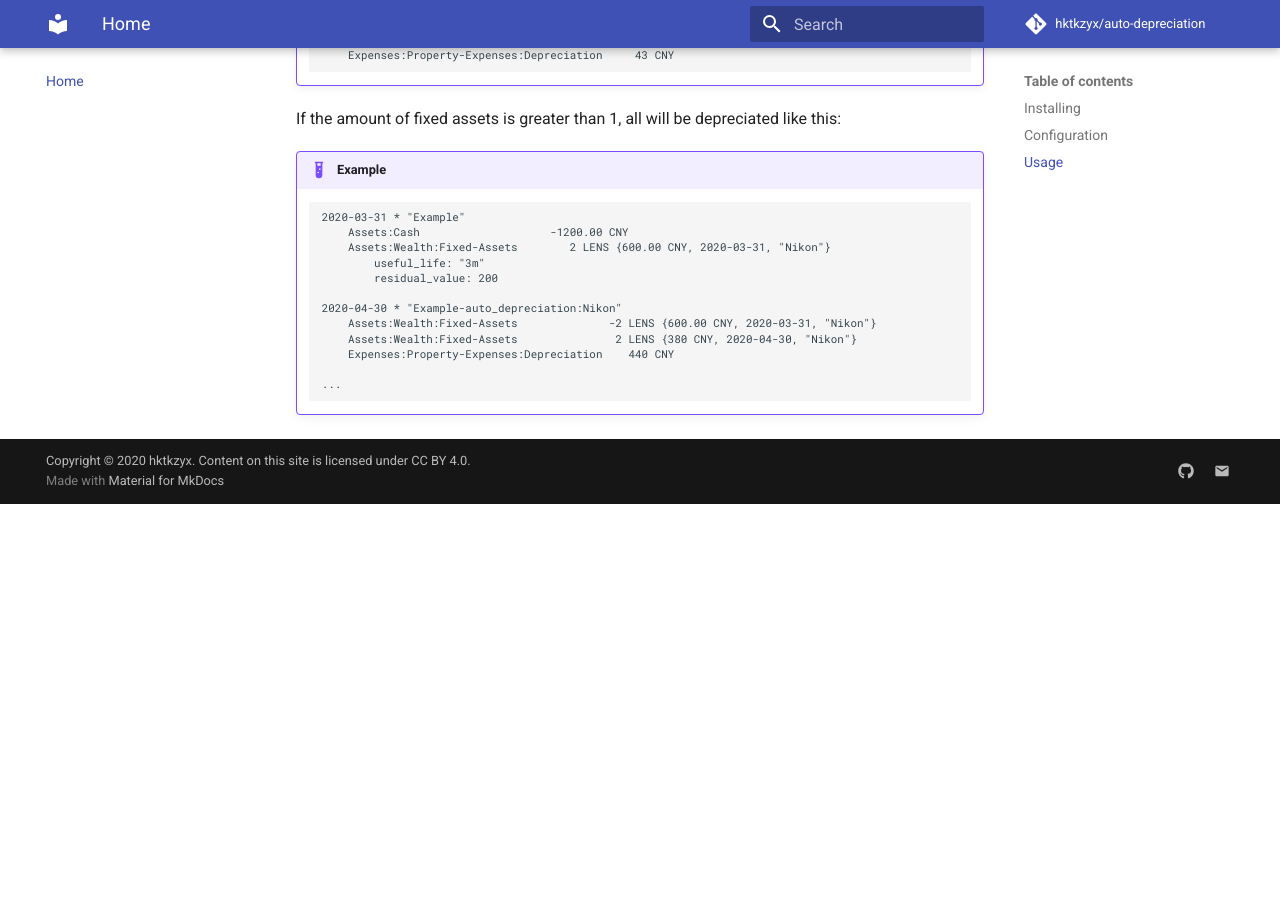
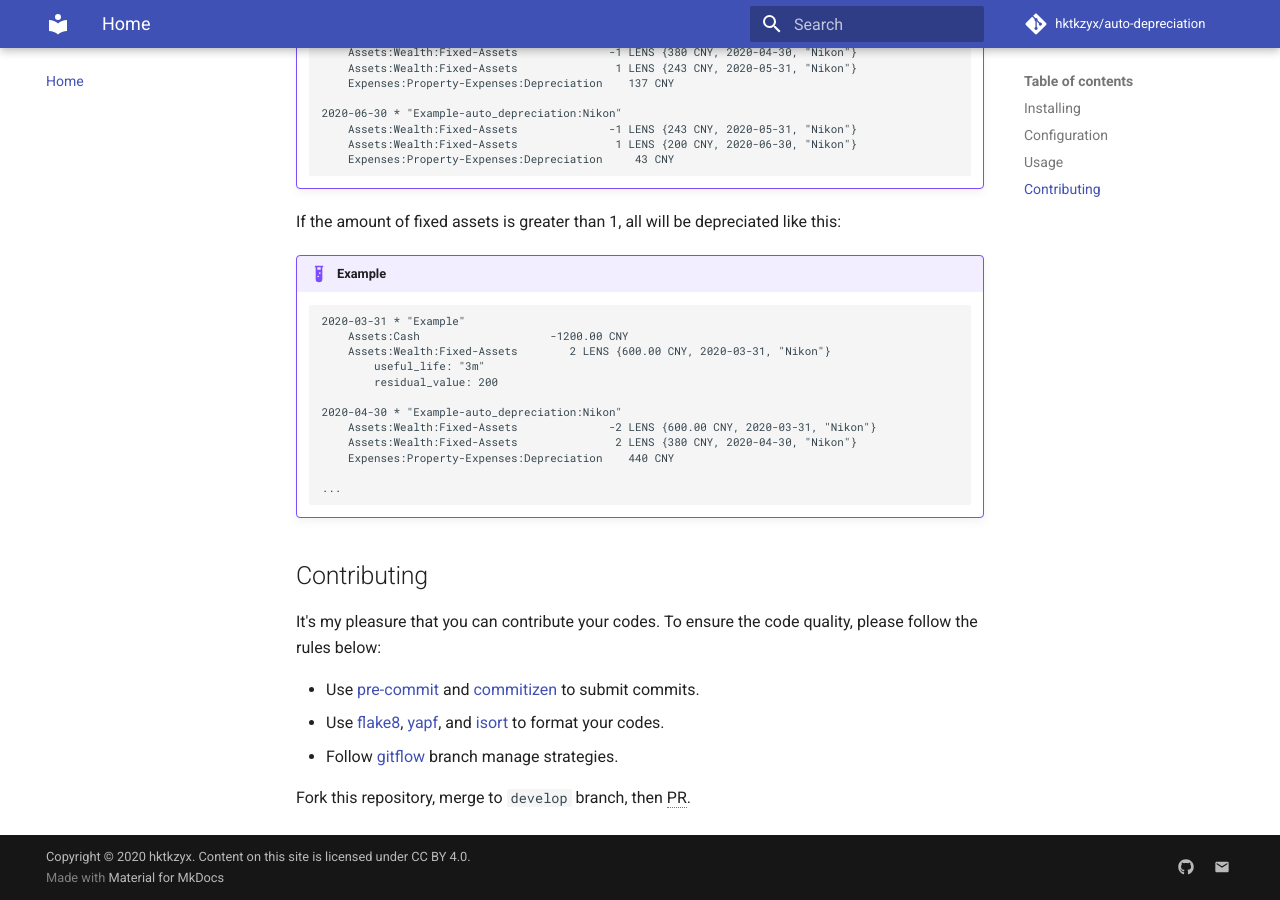
Before and after one commit to hktkzyx/auto-depreciation, an MkDocs documentation site: the page built from docs/README.md, in a window 1280 px wide and 900 px high, scrolled down 1925 px. Built offline with MkDocs 1.6.1 and Material for MkDocs 9.7.7, drawn with Linux system fonts in a browser that asks for light colours; comment, search, counter and statistics services are not loaded; the version menu is left out; before the commit the page ends 2429 px from its top, so only the background shows below that; some of the changed text lies outside the part shown.

Commit message:
docs(README.md): add `Contributing` section

````diff
--- a/docs/README.md
+++ b/docs/README.md
@@ -62,6 +62,10 @@ where we use metadata attached in the posting to pass residual value and useful
 
 `residual_value` is optional and by default 0.
 
+!!! note
+
+    `residual_value` is rounded to `int`.
+
 !!! example
 
     ```
@@ -115,3 +119,16 @@ If the amount of fixed assets is greater than 1, all will be depreciated like th
 
     ...
     ```
+
+## Contributing
+
+It's my pleasure that you can contribute your codes.
+To ensure the code quality, please follow the rules below:
+
+- Use [pre-commit](https://github.com/commitizen-tools/commitizen) and [commitizen](https://github.com/commitizen-tools/commitizen) to submit commits.
+- Use [flake8](https://github.com/PyCQA/flake8), [yapf](https://github.com/google/yapf), and [isort](https://github.com/PyCQA/isort) to format your codes.
+- Follow [gitflow](https://github.com/petervanderdoes/gitflow-avh) branch manage strategies.
+
+Fork this repository, merge to `develop` branch, then PR.
+
+*[PR]: Pull Request
````
